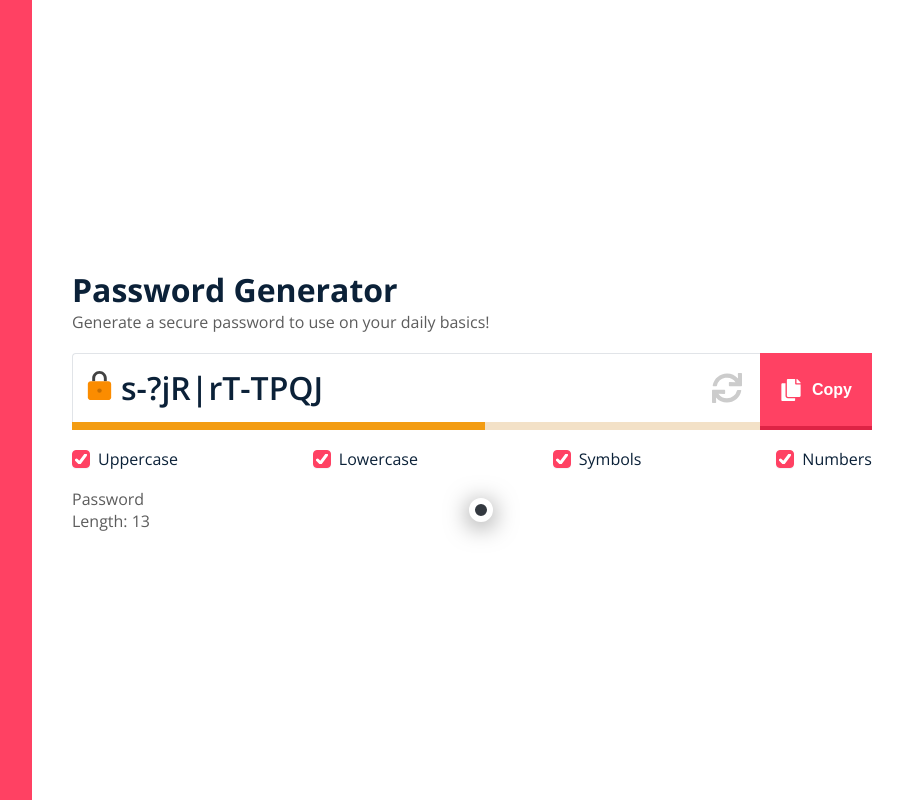
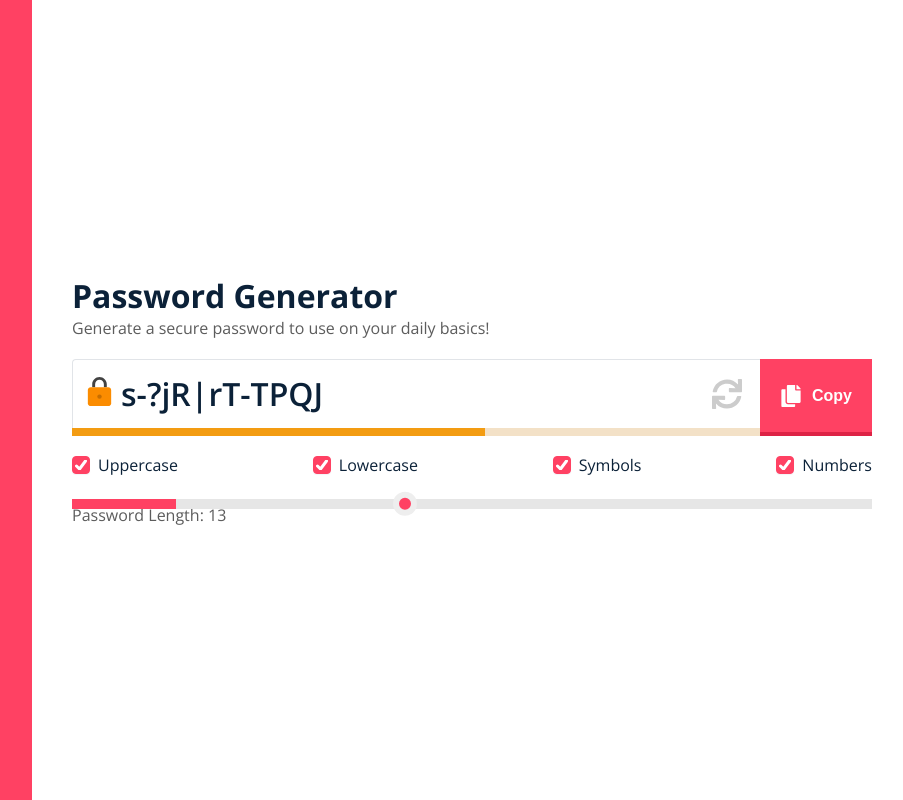
Before and after one commit to ajsevillano/password-generator, a React (Create React App) app: page / in a window 1280 px wide. Shown: the whole page, without its empty margins (352-1255 px from the left). Built offline with nearby package versions, Linux system fonts and the light colour scheme.

Commit message:
Add Slider styles for the input range slider

```diff
--- a/src/App.css
+++ b/src/App.css
@@ -257,34 +257,95 @@ body {
 
 input[type=range] {
   -webkit-appearance: none;
+  -moz-appearance: none;
+  appearance: none;
+  padding: 0;
   width: 100%;
-  background: transparent;
-}
-
-input[type=range]::-webkit-slider-thumb {
-  -webkit-appearance: none;
+  height: 10px;
+  cursor: pointer;
+  display: block;
+  z-index: 2;
+  position: relative;
+  background-color: transparent;
 }
 
 input[type=range]:focus {
   outline: none;
 }
 
+input[type=range]::-moz-range-track {
+  box-sizing: border-box;
+  width: 100%;
+  height: 4px;
+  background: #e6e6e6;
+  border-radius: 100px;
+  margin: 11px 0;
+}
+
 input[type=range]::-ms-track {
+  box-sizing: border-box;
   width: 100%;
-  cursor: pointer;
+  height: 4px;
+  background: #e6e6e6;
+  border-radius: 100px;
+  color: transparent;
+  padding: 11px 0;
   background: transparent;
   border-color: transparent;
-  color: transparent;
+}
+
+input[type=range]::-ms-fill-lower,
+input[type=range]::-ms-fill-upper {
+  box-sizing: border-box;
+  width: 100%;
+  height: 4px;
+  background: #e6e6e6;
+  border-radius: 100px;
+}
+
+input[type=range]::-ms-fill-lower {
+  background: #ff4163;
+}
+
+.rangeslider-fill-lower {
+  background-color: #ff4163;
+  border-radius: 100px;
+  position: absolute;
+  top: 50%;
+  transform: translateY(-50%);
+  height: 4px;
+  will-change: width;
 }
 
 input[type=range]::-webkit-slider-thumb {
-  box-sizing: border-box;
-  box-shadow: 0px 4px 25px rgba(0, 0, 0, 0.5);
-  border: 6px solid #fff;
+  border: 6px solid #eeeeee;
   height: 24px;
   width: 24px;
   border-radius: 100px;
-  background: #333940;
+  background: #ff4163;
+  cursor: pointer;
+  -webkit-appearance: none;
+  appearance: none;
+  transform: translateY(20%);
+}
+
+input[type=range]::-moz-range-thumb {
+  box-sizing: border-box;
+  border: 6px solid #eeeeee;
+  height: 24px;
+  width: 24px;
+  border-radius: 100px;
+  background: #ff4163;
+  cursor: pointer;
+}
+
+input[type=range]::-ms-thumb {
+  box-sizing: border-box;
+  border: 6px solid #eeeeee;
+  height: 24px;
+  width: 24px;
+  border-radius: 100px;
+  background: #ff4163;
   cursor: pointer;
 }
 
@@ -306,6 +367,10 @@ input[type=range]::-webkit-slider-thumb {
   animation: spin infinite 0.4s linear;
 }
 
+.slider-p {
+  width: 220px;
+}
+
 @keyframes spin {
   from {
     transform: rotate(0deg);
@@ -316,6 +381,22 @@ input[type=range]::-webkit-slider-thumb {
 }
 .slider-container {
   display: flex;
+  position: relative;
+}
+.slider-container .bar {
+  position: absolute;
+  z-index: 1;
+  left: 0;
+  top: 5px;
+  width: 100%;
+  height: 10px;
+  background-color: #e6e6e6;
+  overflow: hidden;
+}
+.slider-container .bar .fill {
+  display: block;
+  height: 100%;
+  background-color: #ff4163;
 }
 
 .checkboxes-container {
--- a/src/App.js
+++ b/src/App.js
@@ -136,9 +136,12 @@ const App = () => {
         ))}
       </div>
       <div className="slider-container">
-        <p>Password Length: {passLength}</p>
+        <span className="bar">
+          <span className="fill" style={{ width: `${passLength}%` }}></span>
+        </span>
         <Slider handleslider={handleSlider} passlength={passLength} />
       </div>
+      <p className="slider-p">Password Length: {passLength}</p>
     </Layout>
   );
 };
--- a/src/App.scss
+++ b/src/App.scss
@@ -25,6 +25,10 @@
   animation: spin infinite 0.4s linear;
 }
 
+.slider-p {
+  width: 220px;
+}
+
 @keyframes spin {
   from {
     transform: rotate(0deg);
@@ -36,6 +40,22 @@
 
 .slider-container {
   display: flex;
+  position: relative;
+  .bar {
+    position: absolute;
+    z-index: 1;
+    left: 0;
+    top: 5px;
+    width: 100%;
+    height: 10px;
+    background-color: #e6e6e6;
+    overflow: hidden;
+    .fill {
+      display: block;
+      height: 100%;
+      background-color: #ff4163;
+    }
+  }
 }
 
 .checkboxes-container {
--- a/src/components/Range-Slider/_Range-Slider.scss
+++ b/src/components/Range-Slider/_Range-Slider.scss
@@ -1,32 +1,88 @@
 input[type='range'] {
   -webkit-appearance: none;
+  -moz-appearance: none;
+  appearance: none;
+  padding: 0;
   width: 100%;
-  background: transparent;
+  height: 10px;
+  cursor: pointer;
+  display: block;
+  z-index: 2;
+  position: relative;
+  background-color: transparent;
 }
-
-input[type='range']::-webkit-slider-thumb {
-  -webkit-appearance: none;
-}
-
 input[type='range']:focus {
   outline: none;
 }
 
+input[type='range']::-moz-range-track {
+  box-sizing: border-box;
+  width: 100%;
+  height: 4px;
+  background: #e6e6e6;
+  border-radius: 100px;
+  margin: 11px 0;
+}
 input[type='range']::-ms-track {
+  box-sizing: border-box;
   width: 100%;
-  cursor: pointer;
+  height: 4px;
+  background: #e6e6e6;
+  border-radius: 100px;
+  color: transparent;
+  padding: 11px 0;
   background: transparent;
   border-color: transparent;
-  color: transparent;
+}
+input[type='range']::-ms-fill-lower,
+input[type='range']::-ms-fill-upper {
+  box-sizing: border-box;
+  width: 100%;
+  height: 4px;
+  background: #e6e6e6;
+  border-radius: 100px;
+}
+input[type='range']::-ms-fill-lower {
+  background: #ff4163;
+}
+.rangeslider-fill-lower {
+  background-color: #ff4163;
+  border-radius: 100px;
+  position: absolute;
+  top: 50%;
+  transform: translateY(-50%);
+  height: 4px;
+  will-change: width;
 }
 
+//Thumbs
+
 input[type='range']::-webkit-slider-thumb {
-  box-sizing: border-box;
-  box-shadow: 0px 4px 25px rgba(#000, 0.5);
-  border: 6px solid #fff;
+  border: 6px solid rgb(238, 238, 238);
   height: 24px;
   width: 24px;
   border-radius: 100px;
-  background: #333940;
+  background: #ff4163;
+  cursor: pointer;
+  -webkit-appearance: none;
+  appearance: none;
+  transform: translateY(20%);
+}
+input[type='range']::-moz-range-thumb {
+  box-sizing: border-box;
+  border: 6px solid rgb(238, 238, 238);
+  height: 24px;
+  width: 24px;
+  border-radius: 100px;
+  background: #ff4163;
   cursor: pointer;
 }
+input[type='range']::-ms-thumb {
+  box-sizing: border-box;
+  border: 6px solid rgb(238, 238, 238);
+  height: 24px;
+  width: 24px;
+  border-radius: 100px;
+  background: #ff4163;
+  cursor: pointer;
+}
--- a/src/components/Range-Slider/index.js
+++ b/src/components/Range-Slider/index.js
@@ -2,13 +2,16 @@ import React from 'react';
 
 const Slider = ({ handleslider, passlength }) => {
   return (
+    <>
       <input
         type="range"
         min="1"
         max="30"
         onChange={handleslider}
         value={passlength}
+        className="range"
       ></input>
+    </>
   );
 };
 
```
Also changed, not shown: 1 other file (tests, documents, lock files or other folders). Lines whose indentation alone changed are shown as unchanged.
